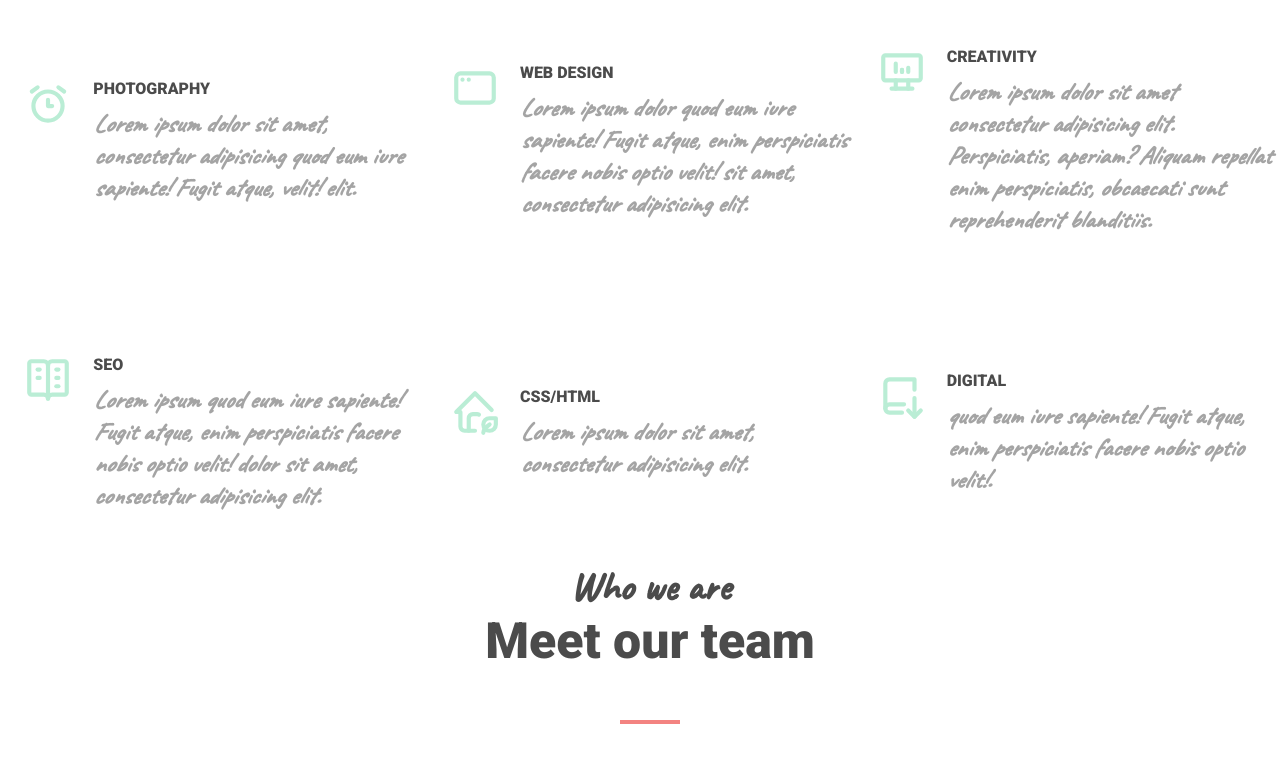
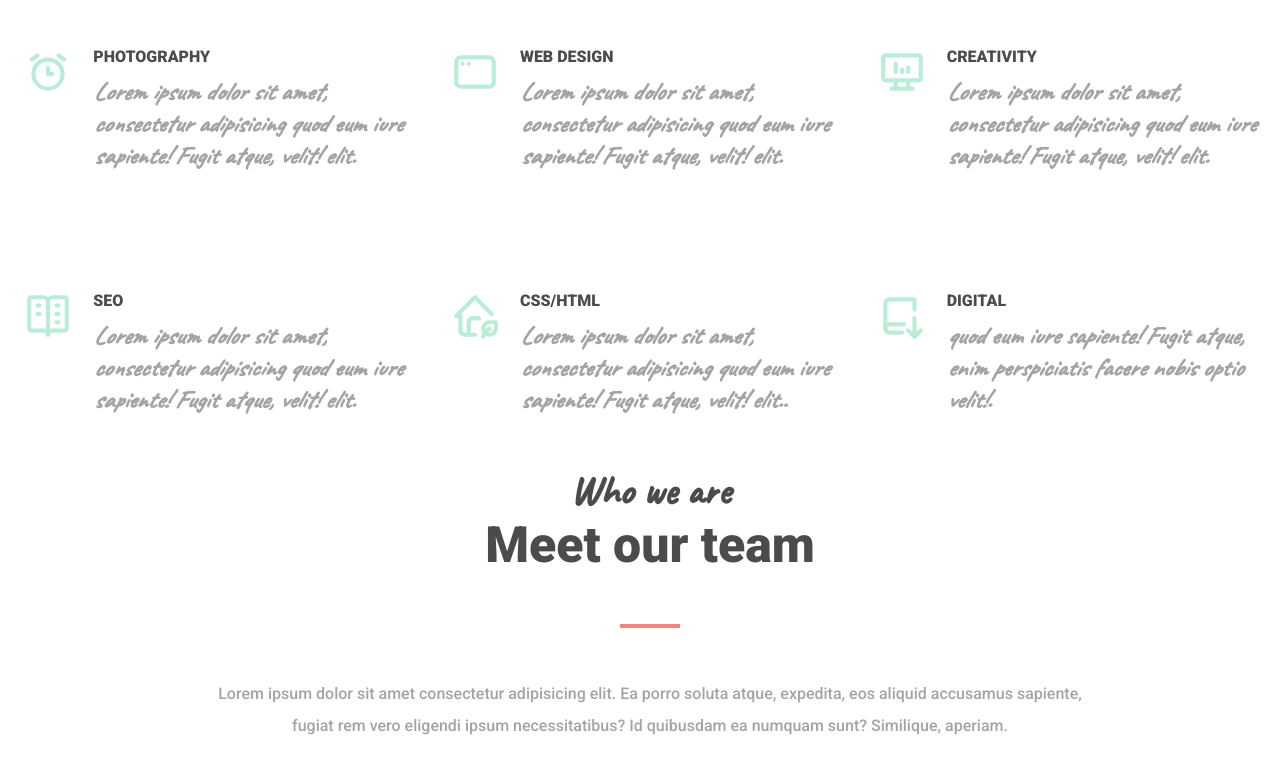
Before and after one commit to Klaudiuszu/SimpleWebPage, a website: page index.html in a window 1280 px wide. Shown: the part 1205-1975 px from the top of the page. Drawn offline with Linux system fonts and the light colour scheme.

Commit message:
text refactor

```diff
--- a/index.html
+++ b/index.html
@@ -88,7 +88,7 @@
           </div>
           <div class="services__icons__el__info">
             <a>WEB DESIGN</a>
-            <p>Lorem ipsum dolor  quod eum iure sapiente! Fugit atque, enim perspiciatis facere nobis optio velit! sit amet, consectetur adipisicing elit.</p>
+            <p>Lorem ipsum dolor sit amet, consectetur adipisicing  quod eum iure sapiente! Fugit atque, velit! elit.</p>
           </div>
         </div>
         <div class="services__icons__el">
@@ -107,7 +107,7 @@
           </div>
           <div class="services__icons__el__info">
             <a>CREATIVITY</a>
-            <p>Lorem ipsum dolor sit amet consectetur adipisicing elit. Perspiciatis, aperiam? Aliquam repellat enim perspiciatis, obcaecati sunt reprehenderit blanditiis.</p>
+            <p>Lorem ipsum dolor sit amet, consectetur adipisicing  quod eum iure sapiente! Fugit atque, velit! elit.</p>
           </div>
         </div>
       </div>
@@ -128,7 +128,7 @@
           </div>
           <div class="services__icons__el__info">
             <a>SEO</a>
-            <p>Lorem ipsum  quod eum iure sapiente! Fugit atque, enim perspiciatis facere nobis optio velit! dolor sit amet, consectetur adipisicing elit.</p>
+            <p>Lorem ipsum dolor sit amet, consectetur adipisicing  quod eum iure sapiente! Fugit atque, velit! elit.</p>
           </div>
         </div>
         <div class="services__icons__el">
@@ -143,7 +143,7 @@
           </div>
           <div class="services__icons__el__info">
             <a>CSS/HTML</a>
-            <p>Lorem ipsum dolor sit amet, consectetur adipisicing elit.</p>
+            <p>Lorem ipsum dolor sit amet, consectetur adipisicing  quod eum iure sapiente! Fugit atque, velit! elit..</p>
           </div>
         </div>
         <div class="services__icons__el">
```
